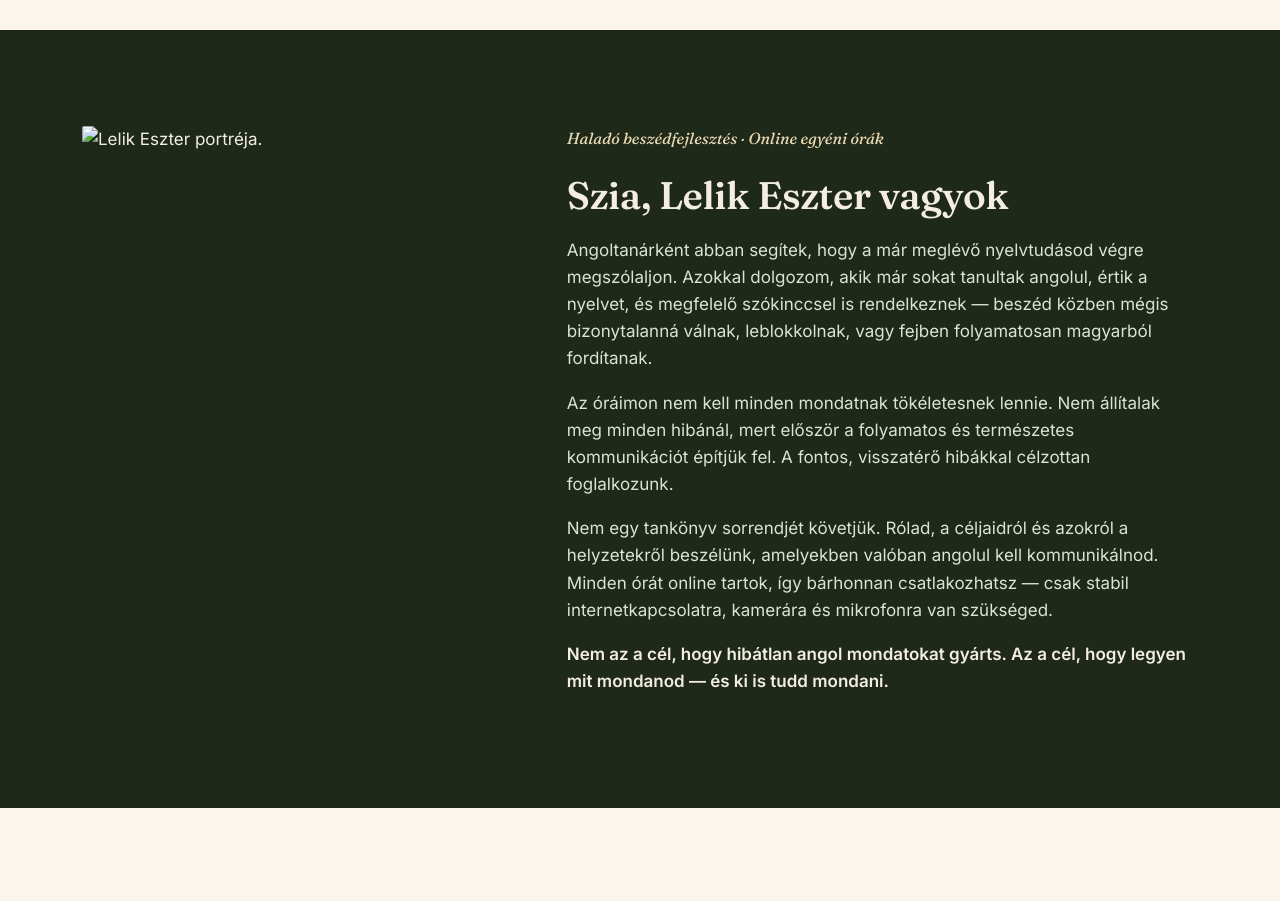
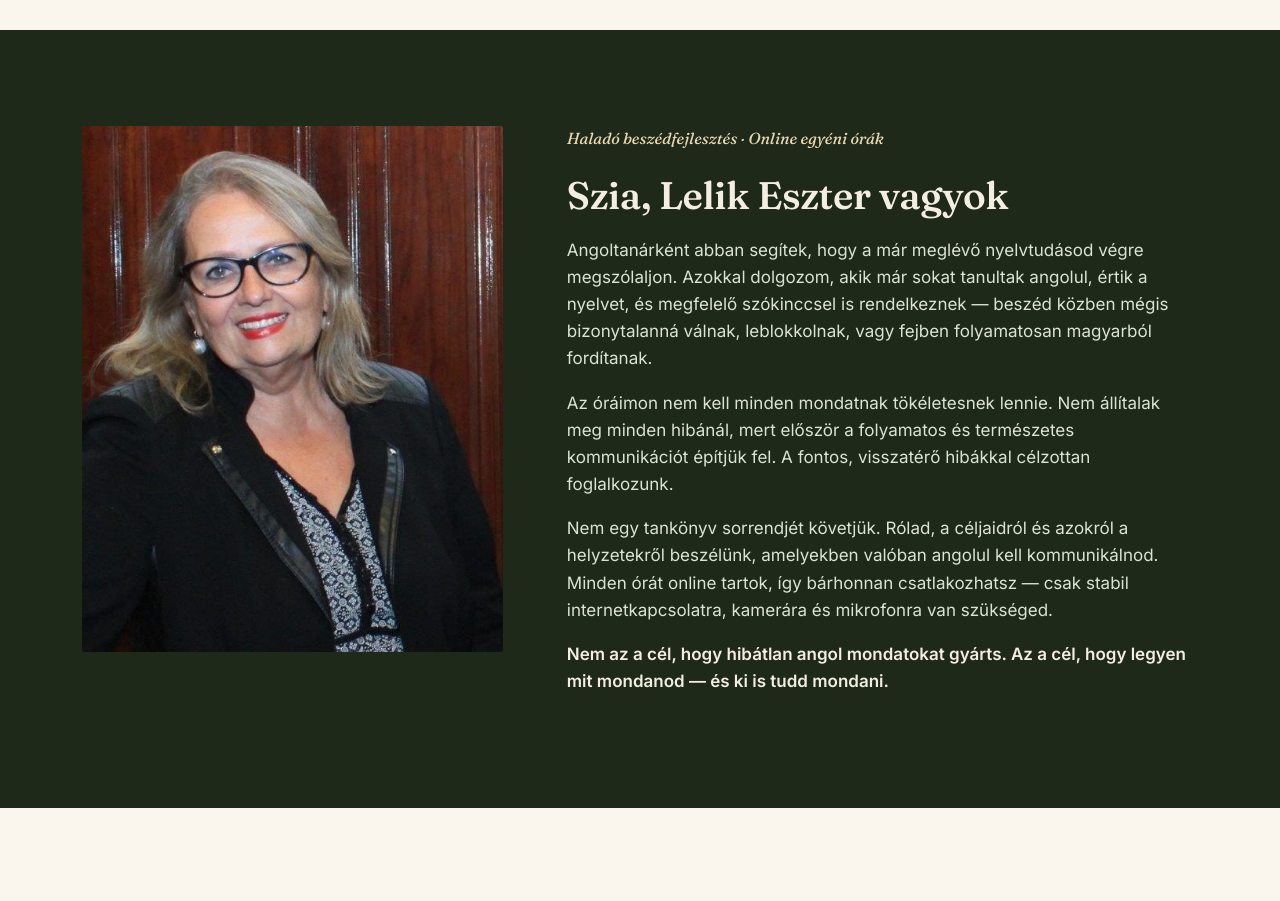
Before and after one commit to InsideTerror/be-fluent-website, a plain HTML site: page index.html in a window 1280 px wide. Shown: the part 1400-2301 px from the top of the page. Drawn offline with Linux system fonts and the light colour scheme.

Commit message:
Update index.html

```diff
--- a/index.html
+++ b/index.html
@@ -733,7 +733,7 @@
   <section class="about" id="rolam">
     <div class="container about-grid">
       <div class="about-photo">
-        <img src="assets/eszter-lelik-portrait.jpg" alt="Lelik Eszter portréja.">
+        <img src="assets/eszter-lelik_2.jpg" alt="Lelik Eszter portréja.">
       </div>
       <div>
         <p class="role">Haladó beszédfejlesztés · Online egyéni órák</p>
```
